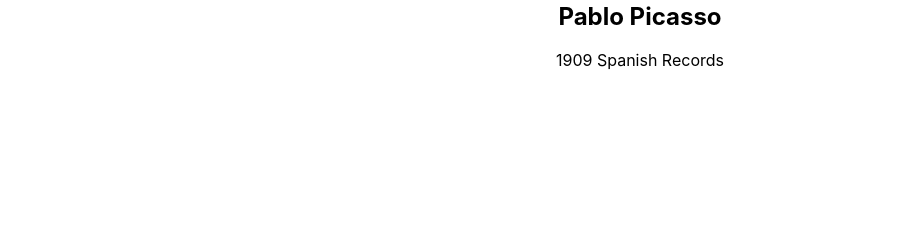
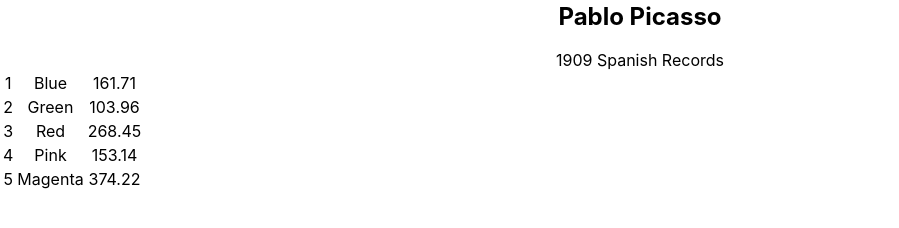
Before and after one commit to itsjoeyhi/blocjams-react, a React (Create React App) app: page /album/the-colors in a window 1280 px wide. Shown: the part 466-694 px from the top of the page, without its empty margins (0-899 px from the left). Built offline with nearby package versions, Linux system fonts and the light colour scheme.

Commit message:
Album assignment done

```diff
--- a/src/components/album.js
+++ b/src/components/album.js
@@ -31,6 +31,13 @@ class Album extends Component {
              <col id="song-duration-column" />
            </colgroup>
            <tbody>
+            {this.state.album.songs.map ((songs, index) =>
+               <tr key={index}>
+               <td>{index +1}</td>
+               <td>{songs.title}</td>
+               <td>{songs.duration}</td>
+              </tr>
+            )}
            </tbody>
          </table>
       </section>
```
